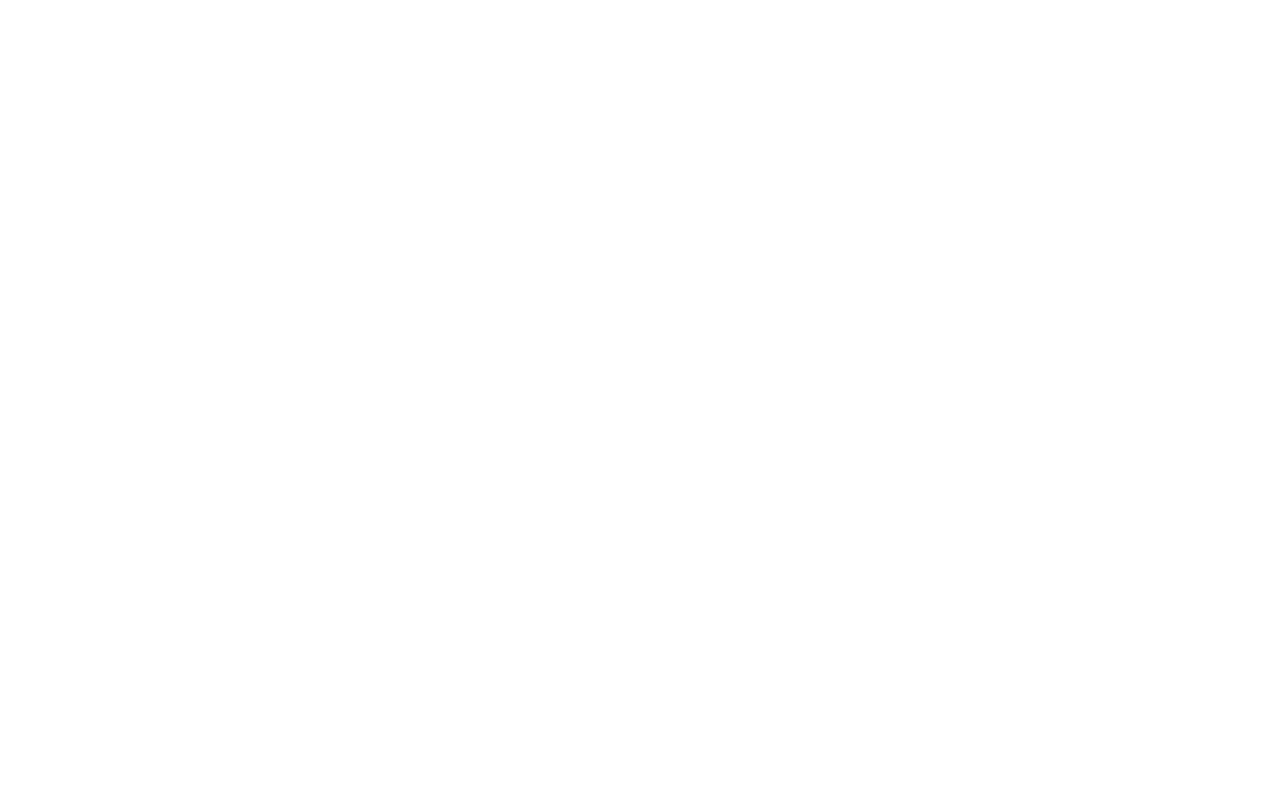
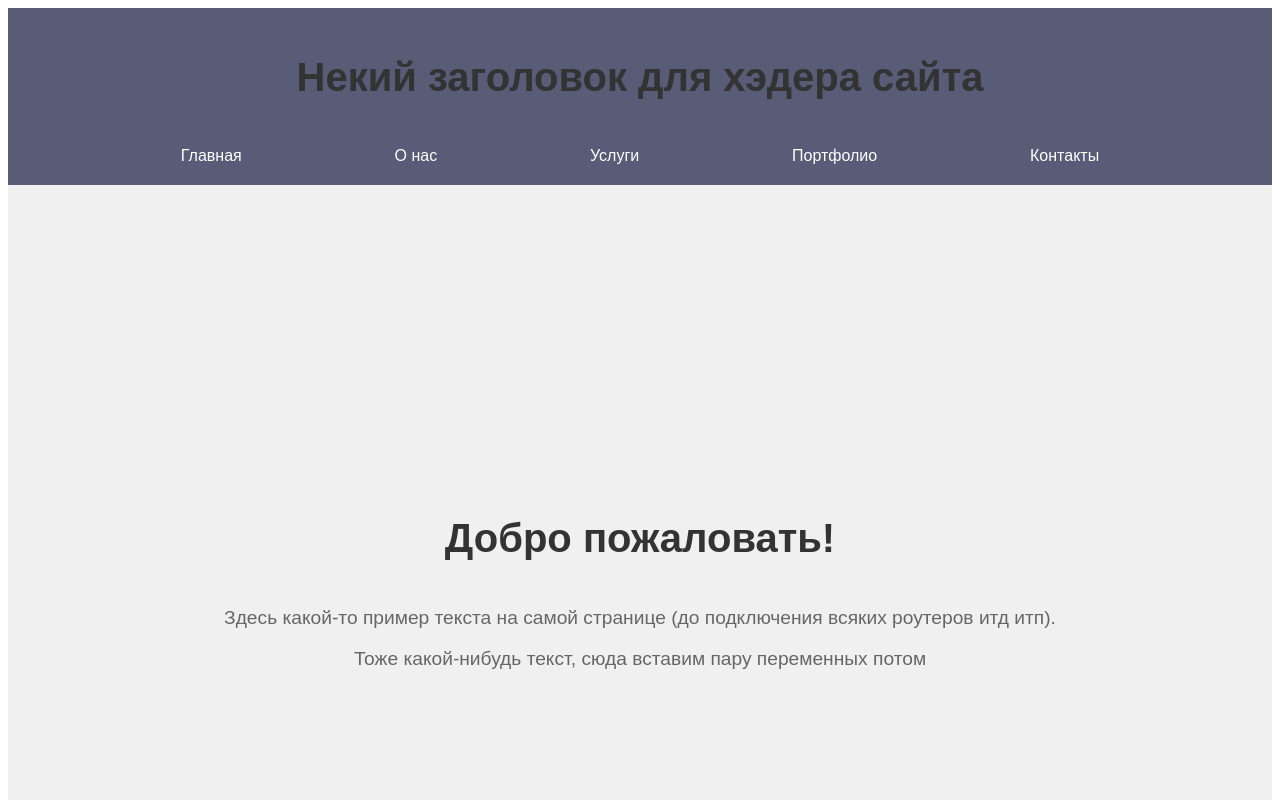
Before and after one commit to SemenovaC/VueJS-project, a Vue app: page / in a window 1280 px wide. Shown: the top 800 px of the page. Built offline with nearby package versions, Linux system fonts and the light colour scheme.

Commit message:
стартовый коммит для главной страницы

```diff
--- a/src/App.vue
+++ b/src/App.vue
@@ -1,11 +1,23 @@
-<script setup>
+<template>
+    <div id="app">
+      <MainPage />
+    </div>
+  </template>
 
-</script>
+  <script>
+  import MainPage from './MainPage.vue';
 
-<template>
+  export default {
+    name: 'App',
+    components: {
+      MainPage
+    }
+  };
+  </script>
 
-</template>
-
-<style scoped>
-
-</style>
+  <style>
+  #app {
+    font-family: Arial, sans-serif;
+    text-align: center;
+  }
+  </style>
--- /dev/null
+++ b/src/MainPage.vue
@@ -0,0 +1,81 @@
+<template>
+    <header>
+        <h1>Некий заголовок для хэдера сайта</h1>
+        <nav>
+            <ul>
+                <li><a href="#">Главная</a></li>
+                <li><a href="#">О нас</a></li>
+                <li><a href="#">Услуги</a></li>
+                <li><a href="#">Портфолио</a></li>
+                <li><a href="#">Контакты</a></li>
+            </ul>
+        </nav>
+    </header>
+    <div class="welcome-page">
+        <div class="container">
+            <h1>Добро пожаловать!</h1>
+            <p>Здесь какой-то пример текста на самой странице (до подключения всяких роутеров итд итп).</p>
+            <p>Тоже какой-нибудь текст, сюда вставим пару переменных потом</p>
+        </div>
+    </div>
+    <footer>
+      <p>&copy; 2024 год, Очень уваажемая прекрасная фронтенд компания, назовём её, условно, РаматГанЛимитед. Все права защищены.</p>
+    </footer>
+</template>
+
+<script>
+export default {
+    name: 'WelcomePage'
+};
+</script>
+
+<style>
+header {
+    background-color: #585c77;
+    color: white;
+    padding: 20px;
+}
+
+.welcome-page {
+    height: 100vh;
+    display: flex;
+    justify-content: center;
+    align-items: center;
+    background-color: #f0f0f0;
+}
+
+.container {
+    text-align: center;
+}
+
+h1 {
+    font-size: 2.5rem;
+    color: #333;
+    padding-bottom: 20px;
+}
+
+p {
+    font-size: 1.2rem;
+    color: #666;
+    margin-bottom: 10px;
+}
+
+nav ul {
+  list-style: none;
+  padding: 0;
+  margin: 0;
+  display: flex;
+  justify-content: space-evenly;
+}
+
+nav ul li a {
+  color: white;
+  text-decoration: none;
+}
+footer {
+    background-color: #333;
+    color: white;
+    padding: 20px;
+    text-align: center;
+  }
+</style>
```
